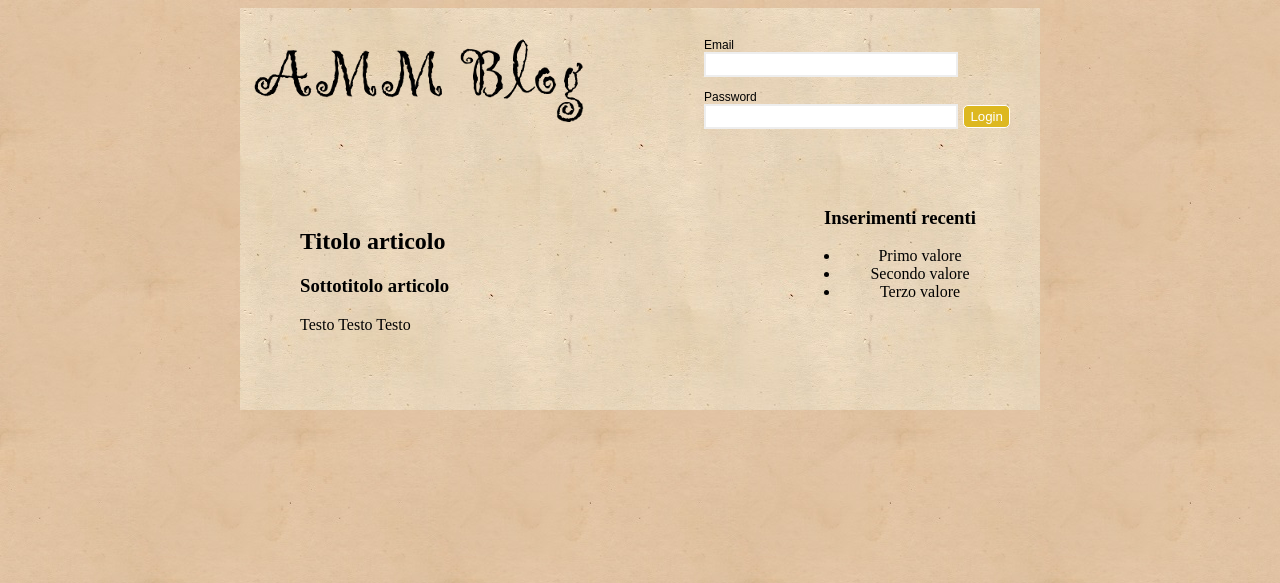
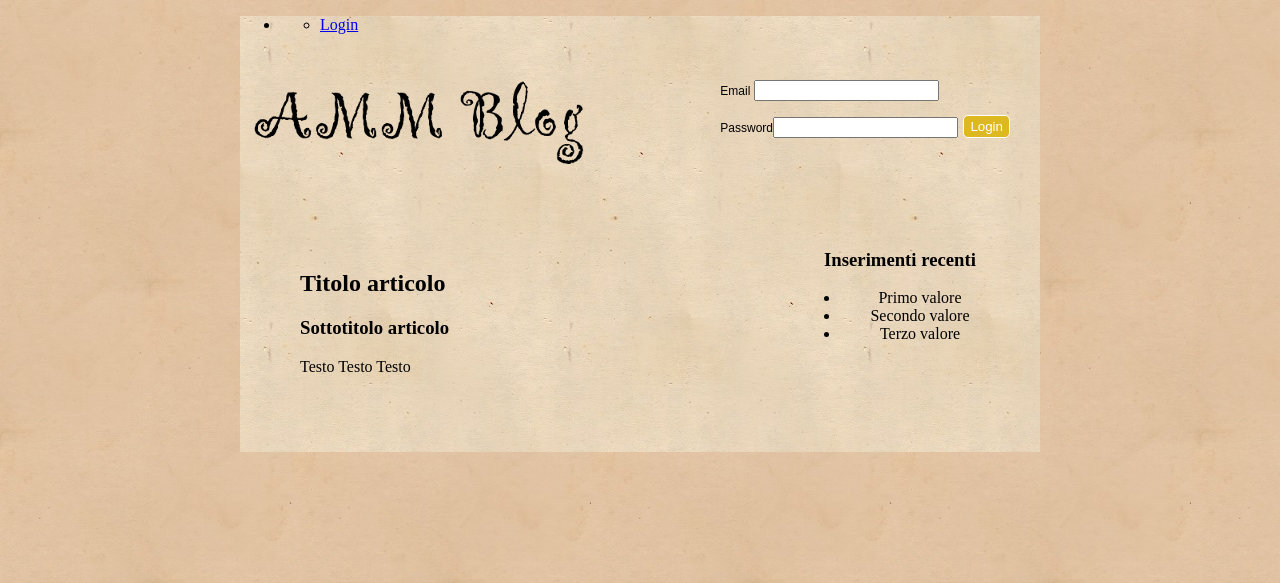
Before and after one commit to cordand/amm, a PHP site: page / in a window 1280 px wide. Shown: the top 583 px of the page. Run offline with PHP 8.4, Linux system fonts and the light colour scheme.

Commit message:
Merge origin/master
Conflicts:
	index.php
	nbproject/project.xml

```diff
--- a/index.php
+++ b/index.php
@@ -9,17 +9,37 @@
         <meta charset="UTF-8">
 
         <link href="styles/myCss.css" rel="stylesheet">
+        <meta name="viewport" content="width=device-width, initial-scale=1.0, maximum-scale=1.0, user-scalable=0.0" />
+
+
         <title>Homepage</title>
     </head>
         <body>
      <div id="all">
+         <div id="topBar">
 
+                <nav>
+                    <ul>
+
+                            <li><a href="#"></a>
+                                    <ul>
+                                            <li><a href="login.php">Login</a></li>
+
+                                            </li>
+                                    </ul>
+                            </li>
+
+                    </ul>
+   </nav>
+            </form>
+
+         </div>
     <header id="header">
-        <img title="header" src="images/header.png"/>
+        <a href="index.php"><img title="header" src="images/header.png"/></a>
 
-        <form id="login" action="login.php">
-            <label>Email <input type="text" name="s-user" id="s-user"></label><br><br>
-            <label>Password<input type="text" name="s-pass" id="s-pass"></label>
+        <form id="login" action="doLogin.php">
+            <label>Email <input type="text" name="username" id="username"></label><br><br>
+            <label>Password<input type="text" name="password" id="password"></label>
             <input type="submit" class="submit" value="Login">
       </form>
     </header>
```
